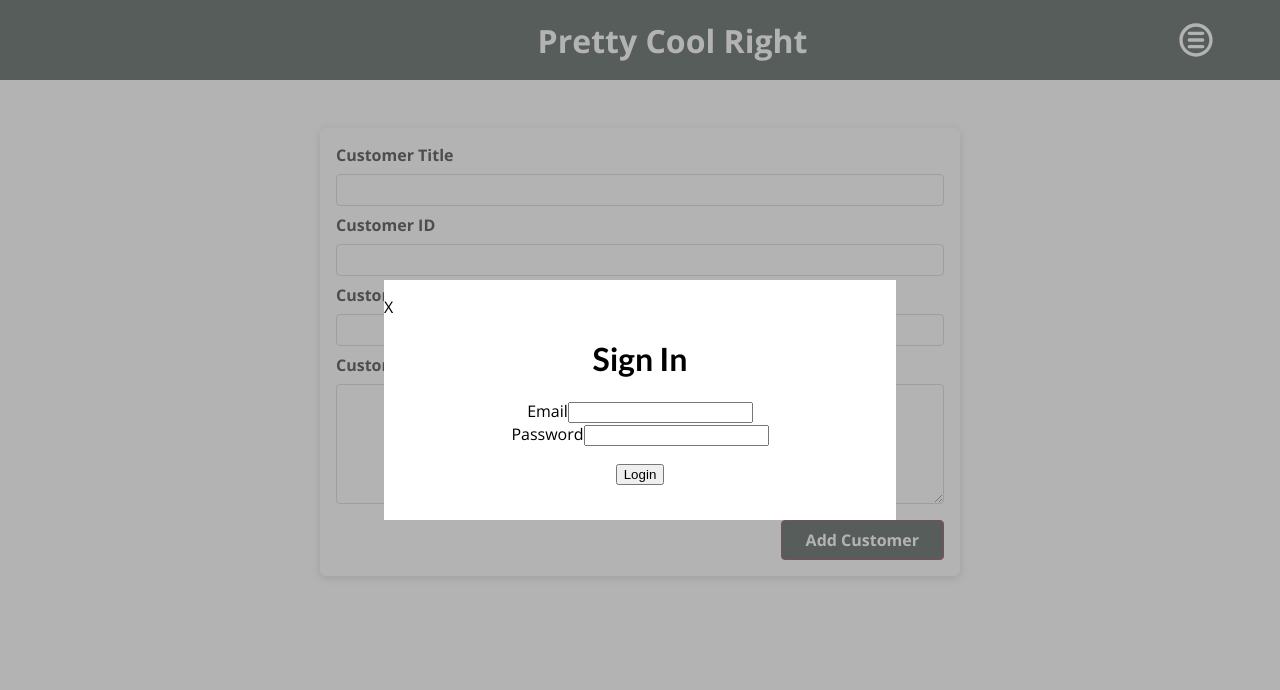
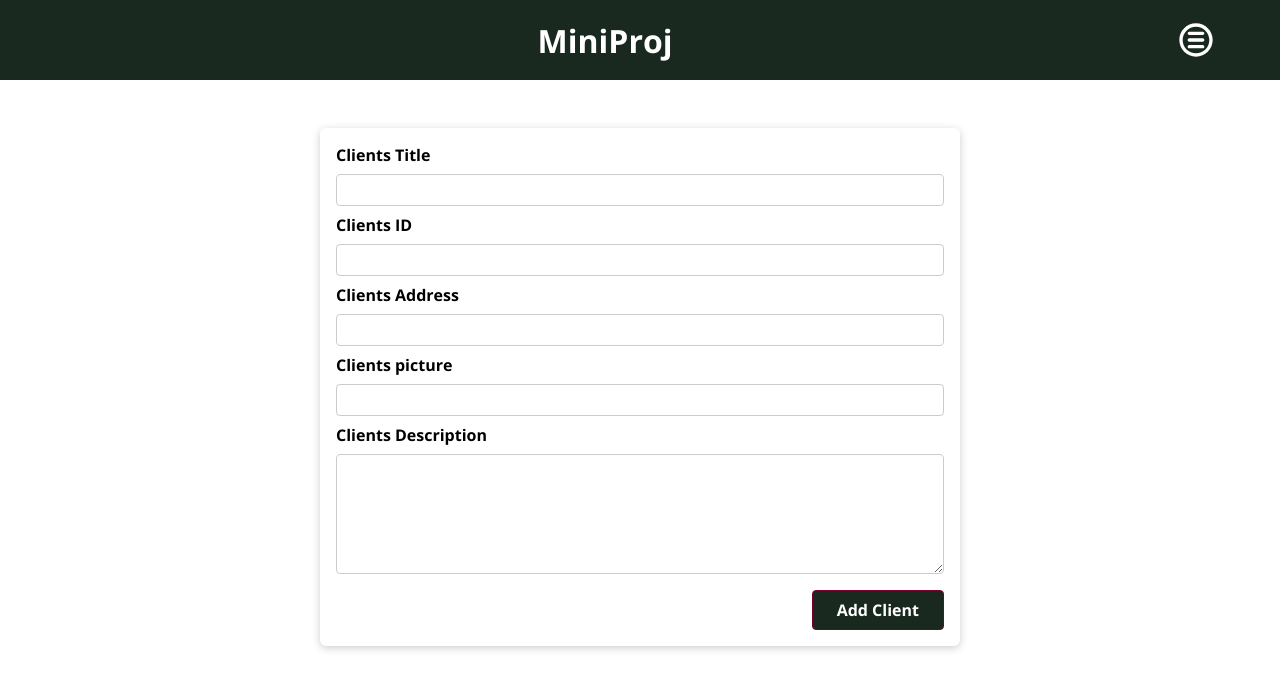
Before and after one commit to DCoen23/FullStackProject, a Next.js app in the folder FYP-ISLT-main/: page /new-client in a window 1280 px wide. Shown: the top 690 px of the page. Built offline with nearby package versions, Linux system fonts and the light colour scheme.

Commit message:
added profile pic option

```diff
--- a/FYP-ISLT-main/components/clients/NewClientForm.js
+++ b/FYP-ISLT-main/components/clients/NewClientForm.js
@@ -7,6 +7,7 @@ function NewClientForm(props) {
   const titleInputRef = useRef();
   const idInputRef = useRef();
   const addressInputRef = useRef();
+  const imageInputRef = useRef();
   const descriptionInputRef = useRef();
 
   function submitHandler(event) {
@@ -15,6 +16,7 @@ function NewClientForm(props) {
     const enteredTitle = titleInputRef.current.value;
     const enteredId = idInputRef.current.value;
     const enteredAddress = addressInputRef.current.value;
+    const enteredImage = imageInputRef.current.value;
     const enteredDescription = descriptionInputRef.current.value;
 
     const ClientData = {
@@ -22,29 +24,34 @@ function NewClientForm(props) {
       title: enteredTitle,
       id: enteredId,
       address: enteredAddress,
+      image: enteredImage,
       description: enteredDescription,
     };
 
-    props.onAddClient(clientData);
+    props.onAddClient(ClientData);
   }
 
   return (
     <Card>
       <form className={classes.form} onSubmit={submitHandler}>
         <div className={classes.control}>
-          <label htmlFor='title'>Customer Title</label>
+          <label htmlFor='title'>Clients Title</label>
           <input type='text' required id='title' ref={titleInputRef} />
         </div>
         <div className={classes.control}>
-          <label htmlFor='id'>Customer ID</label>
+          <label htmlFor='id'>Clients ID</label>
           <input type='text' required id='id' ref={idInputRef} />
         </div>
         <div className={classes.control}>
-          <label htmlFor='address'>Customer Address</label>
+          <label htmlFor='address'>Clients Address</label>
           <input type='text' required id='address' ref={addressInputRef} />
         </div>
         <div className={classes.control}>
-          <label htmlFor='description'>Customer Description</label>
+          <label htmlFor='image'>Clients picture</label>
+          <input type='url' required id='image' ref={imageInputRef} />
+        </div>
+        <div className={classes.control}>
+          <label htmlFor='description'>Clients Description</label>
           <textarea
             id='description'
             required
@@ -53,7 +60,7 @@ function NewClientForm(props) {
           ></textarea>
         </div>
         <div className={classes.actions}>
-          <button>Add Customer</button>
+          <button>Add Client</button>
         </div>
       </form>
     </Card>
--- a/FYP-ISLT-main/components/clients/islSigns.js
+++ b/FYP-ISLT-main/components/clients/islSigns.js
@@ -7,7 +7,7 @@ const islSigns = () => {
             <div className={classes.Container}>
                 <h1 className={classes.hello}>ISL</h1>
             </div>
-            <img className={classes.islAlphabet} src={islAlphabet} aly= "islAlphabet"></img>
+            <img className={classes.islAlphabet} src= "https://i.etsystatic.com/6037992/r/il/cfa802/1812213624/il_fullxfull.1812213624_f02d.jpg"></img>
         </div>
      );
 }
--- a/FYP-ISLT-main/components/layout/Layout.js
+++ b/FYP-ISLT-main/components/layout/Layout.js
@@ -1,12 +1,10 @@
 import MainNavigation from './MainNavigation';
 import classes from './MainNavigation.module.css';
-import Popup from "./Popup"
 
 function Layout(props) {
-  let popupHide
+
   return (
     <div>
-      <Popup hide={popupHide}/>
       <MainNavigation />
       <main className={classes.main}>{props.children}</main>
     </div>
--- a/FYP-ISLT-main/components/layout/MainNavigation.js
+++ b/FYP-ISLT-main/components/layout/MainNavigation.js
@@ -7,7 +7,7 @@ function MainNavigation() {
   return (
 
     <header className={classes.header}>
-      <div className={classes.logo}>Pretty Cool Right</div>
+      <div className={classes.logo}>MiniProj</div>
       <div className={classes.mainDiv} onClick={() => props.toggleMenuHide()}></div>
       <Navigation/>
     </header>
--- a/FYP-ISLT-main/components/layout/NavLinks.js
+++ b/FYP-ISLT-main/components/layout/NavLinks.js
@@ -1,6 +1,13 @@
+import Popup from "./Popup"
+
 const NavLinks= (props) =>{
+
+  let popupHide
+
     return(
+
         <ul>
+           <Popup hide={popupHide}/>
           <li onclick={()=> props.isNav&&props.closeNavMenu()}>
             <a href='/'>All Clients</a>
           </li>
--- a/FYP-ISLT-main/components/layout/Popup.js
+++ b/FYP-ISLT-main/components/layout/Popup.js
@@ -1,8 +1,21 @@
 import classes from "./Popup.module.css"
 import { useState } from 'react'
-
+import {IoClose} from 'react-icons/cg'
 export default function Popup(props) {
   let [hideMe, setHideMe] = useState(false)
+
+  function validation() {
+    let username = document.getElementById("username").value
+    let password = document.getElementById("password").value
+    if(username == 'cian' && password == 'cian12345' ){
+      setHideMe(true)
+      console.log('correct sign in')
+    }
+    else{
+      setHideMe(false)
+      console.log('incorrect sign in')
+    }
+  }
   if(props.hide) { /* Move the show / hide code to the component itself: */
     return null
   }
@@ -10,23 +23,31 @@ export default function Popup(props) {
     return null
   }
   return (
-    <div className={classes.mainDiv} onClick={() => setHideMe(true)} >
+    <div className={classes.mainDiv} >
       <div className={classes.greyBackground}></div>
       <div className={classes.thePopup}>
-        <p> X</p>
-          <h1>Sign In</h1>
-          <div className={classes.control}>
-          <label htmlFor='title'>Email</label>
-          <input type='text' required id='title' />
+        <div className={classes.exit} onClick={() => setHideMe(true)}>
+        <h1>X</h1>
         </div>
-        <div className={classes.control}>
-          <label htmlFor='title'>Password</label>
-          <input type='text' required id='title' />
-        </div>
-        <div className={classes.actions}>
-          <button>Login</button>
+       <div className={classes.log}>
+        <form>
+          <h2 className="sign-in">Please sign in</h2>
+          <div >
+            <input type="text" id="username" placeholder="name@example.com" />
+            <label htmlFor="floatingInput"></label>
+          </div>
+          <div >
+            <input type="password" id="password" placeholder="Password" />
+            <label htmlFor="floatingPassword"></label>
+          </div>
+          <div className={classes.checkbox}>
+            <label>
+              <input type="checkbox" value="remember-me" />Remember me</label>
+          </div>
+          <button type="submit" onClick={() => validation()}>Sign in</button>
+        </form>
         </div>
       </div>
-    </div>
+      </div>
   )
 }
--- a/FYP-ISLT-main/components/layout/Popup.module.css
+++ b/FYP-ISLT-main/components/layout/Popup.module.css
@@ -9,31 +9,33 @@
 .greyBackground {
   width: 100%;
   height: 100%;
-  background-color: grey;
-  opacity: 0.6;
+  background-color:  #1a2920;
+  opacity: .90;
 }
 .thePopup {
-  background-color: white;
+  background-color: rgb(157, 158, 157);
   width: 40%;
-  height: 30%;
+  height: 300%;
   position: absolute;
   left: 30%;
   top: 35%;
+  text-align: center;
+
 }
 .thePopup h1{
+  padding-right: 5px;
+  float: right;
+  text-align: right;
+  justify-content: flex-start;
+}
+.thePopup h1:hover {
+  float: right;
+  background-color: #c20e0e;
+  text-align: right;
+
+
+}
+.log{
+  padding-top: 5%;
   text-align: center;
 }
-.thePopup p{
-  text-align: left;
-}
-.thePopup p:hover{
-  background-color: rgb(163, 20, 20);
-  width: 2.5%;
-}
-.control{
-  text-align: center;
-}
-.actions {
-  margin-top: 1rem;
-  text-align: center;
-}
```
Also changed, not shown: FYP-ISLT-main/components/clients/islSigns.module.css (+3 -4 lines), 2 other files (tests, documents, lock files or other folders).
